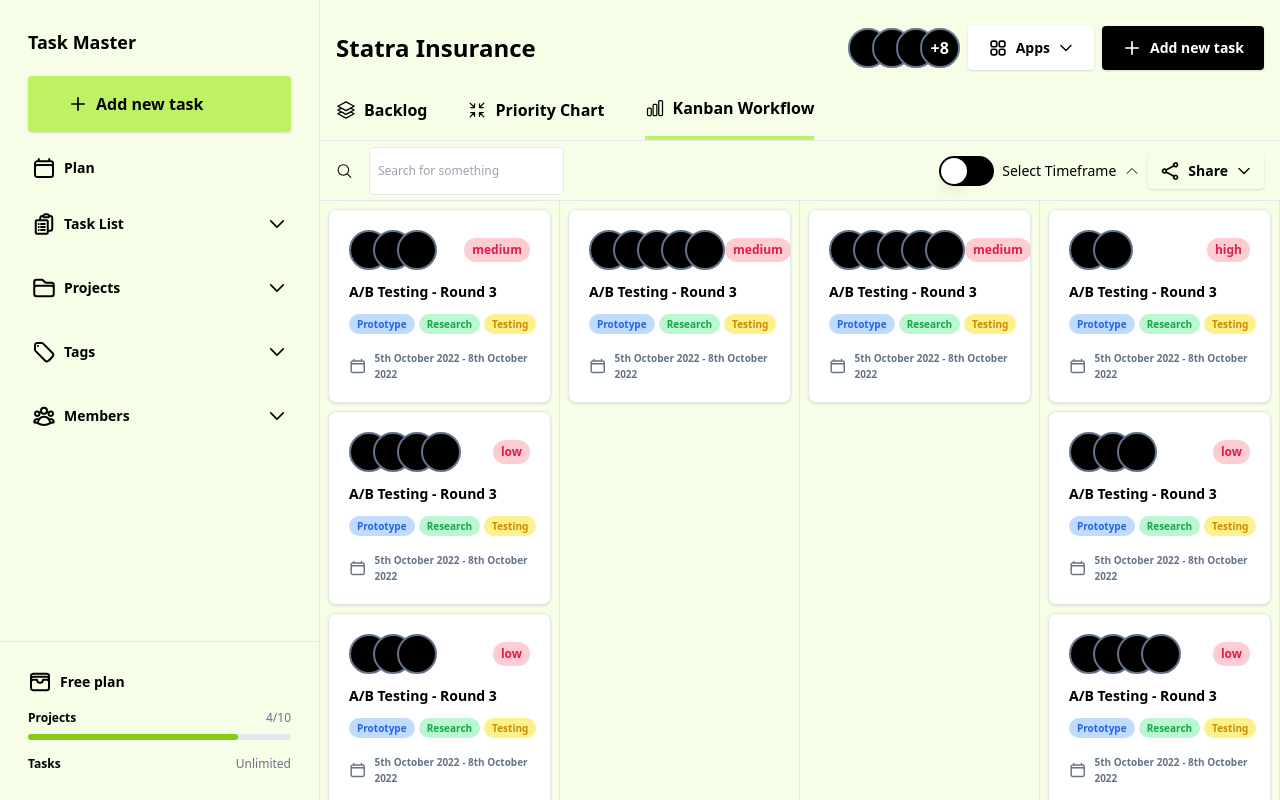
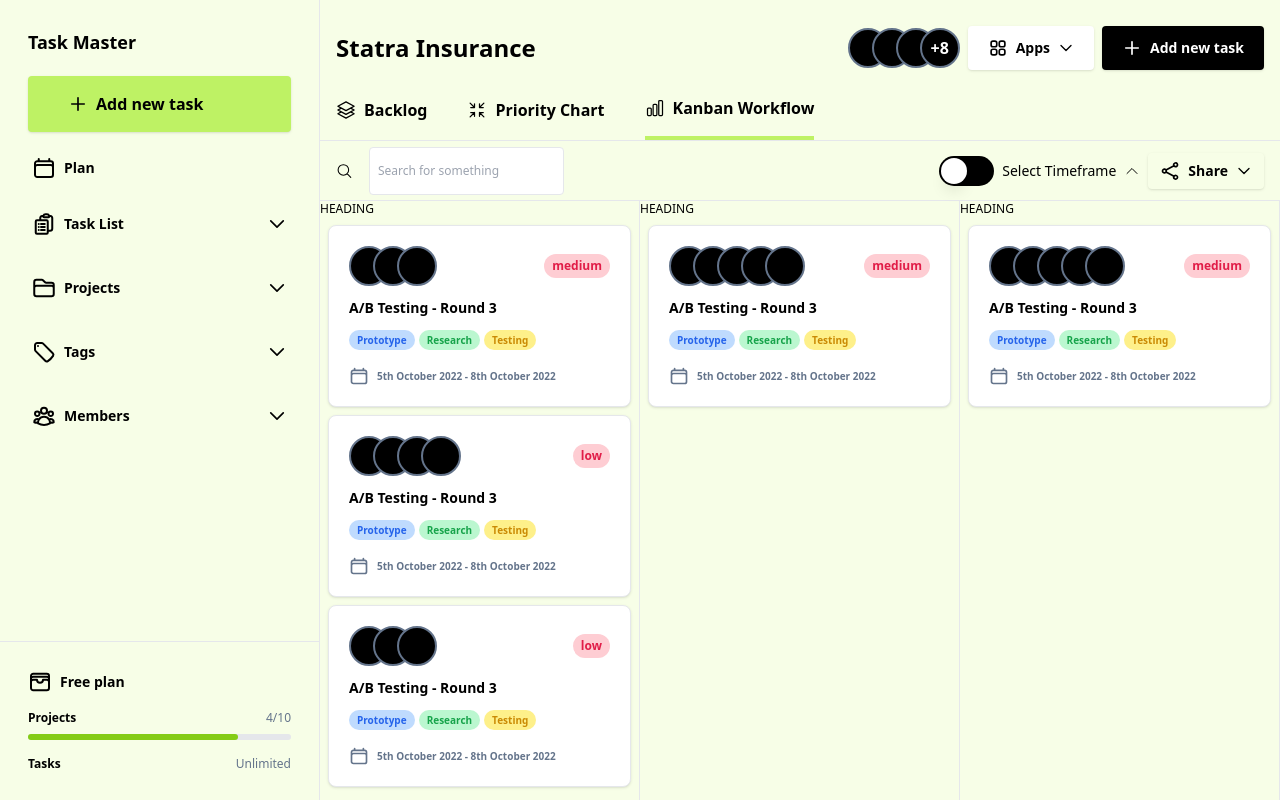
Before and after one commit to koomabenjamin/taskmanager, a Vue app: page / in a window 1280 px wide. Built offline with nearby package versions, Linux system fonts and the light colour scheme.

Commit message:
Present 3 columns

```diff
--- a/src/components/sections/KanbanWorkFlow.vue
+++ b/src/components/sections/KanbanWorkFlow.vue
@@ -25,11 +25,17 @@
   </div>
 
   <div class="w-full h-full flex overflow-auto">
-    <div class="w-1/4 border-r flex-shrink-0 text-xs overflow-auto" v-for="column in columns" :key="column">
+    <!-- <div class="w-1/3 border-r flex-shrink-0 text-xs overflow-auto">
+    sddddsdddsd
+    </div> -->
+
+    <div class="w-1/3 border-r flex-shrink-0 text-xs overflow-auto" v-for="column in columns" :key="column">
       <!-- <Card draggable="true" @dragstart="hide(`card-${column}`)" :id="`card-${column}`" v-for="card in cards.filter((el) => el.status === column)" /> -->
+        <h5>HEADING</h5>
       <div class="m-2 p-5 bg-white rounded-lg h-auto border shadow" draggable="true" @dragstart="changeStatus(card.id)"
         :id="card.id" v-for="card in cards.filter((el) => el.status === column)" :key="card">
         <div class="flex items-center justify-between">
+
           <div class="flex -space-x-4">
             <div class="h-10 w-10 rounded-full border-2 border-slate-500 bg-black" v-for="member in card.members"
               :key="member"></div>
```
